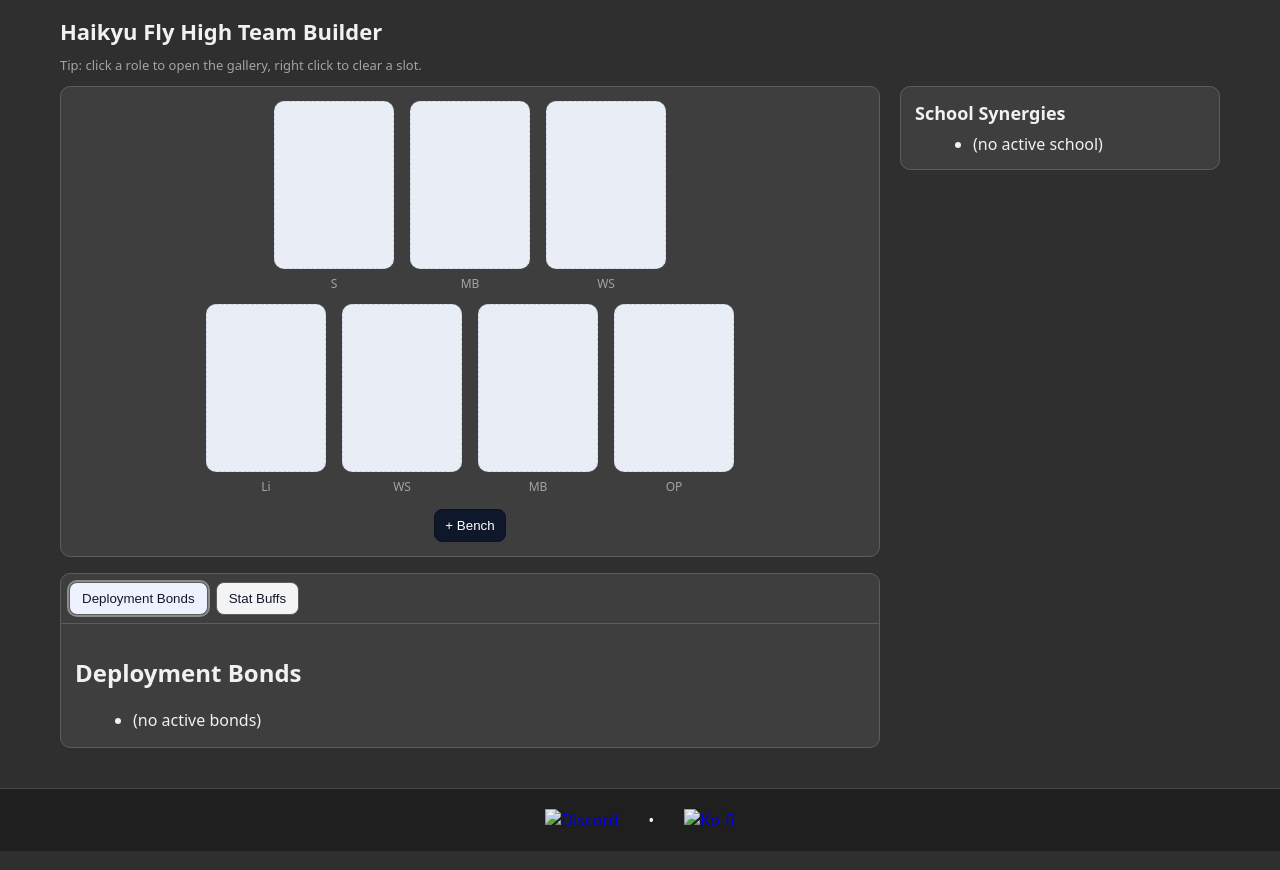
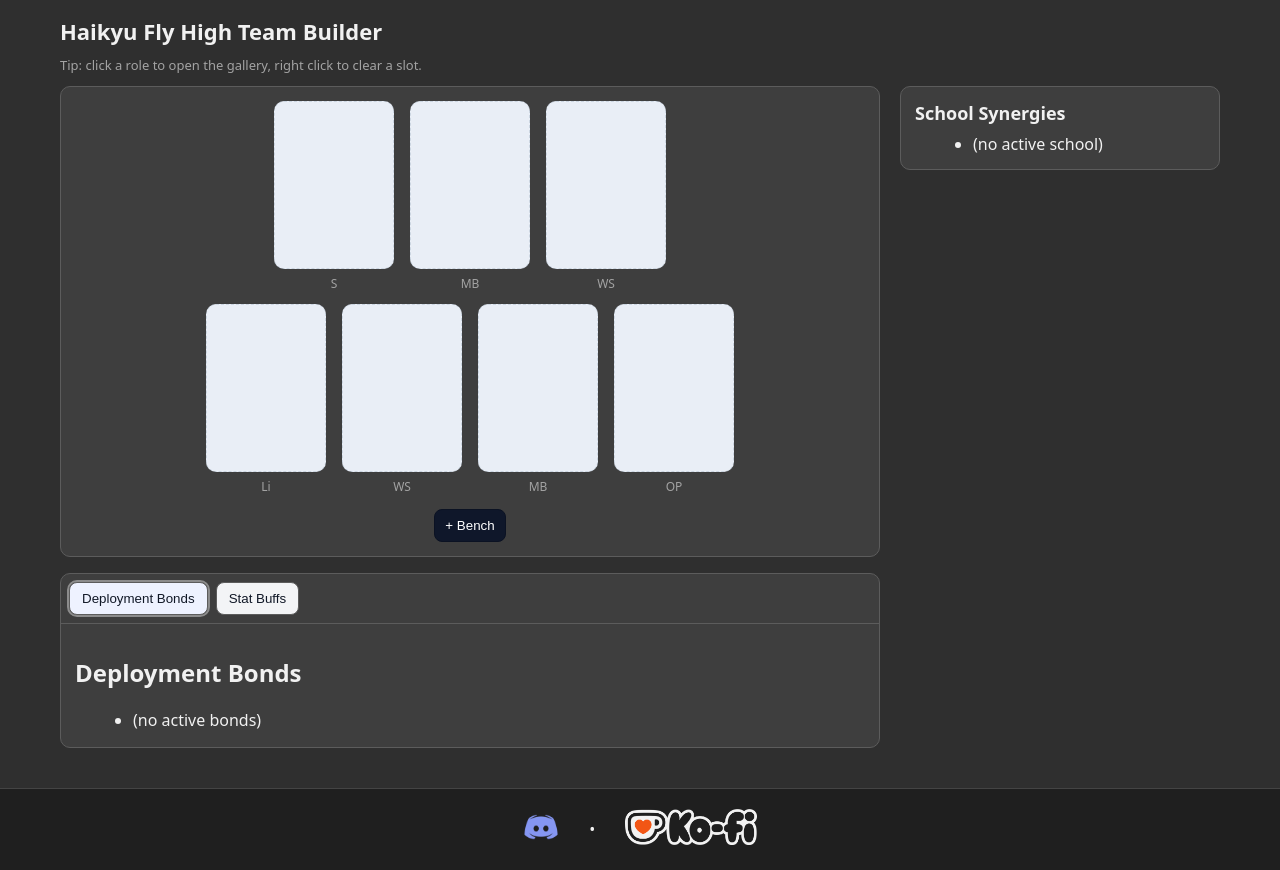
Before and after one commit to TheHaccon/Haikyu-Team-Builder, a plain HTML site: page index.html in a window 1280 px wide. Drawn offline with Linux system fonts and the light colour scheme; the site is published under a folder, as on GitHub Pages, so addresses that start at the root find nothing.

Commit message:
images
images

```diff
--- a/index.html
+++ b/index.html
@@ -83,11 +83,11 @@
 <footer class="app-footer">
   <div class="footer-content">
     <a href="https://discordapp.com/users/192790568479358977" target="_blank" title="Add me on Discord">
-      <img src="/Discord.png" alt="Discord" class="footer-icon" />
+      <img src="icon/Discord.png" alt="Discord" class="footer-icon" />
     </a>
     •
     <a href="https://ko-fi.com/K3K51JN9Z2" target="_blank" title="Support me on Ko-fi">
-      <img src="/kofi_logo.png" alt="Ko-fi" class="footer-icon" />
+      <img src="icon/kofi_logo.png" alt="Ko-fi" class="footer-icon" />
     </a>
   </div>
 </footer>
```
Also changed, not shown: icon/Discord.png (renamed from Discord.png), icon/kofi_logo.png (renamed from kofi_logo.png).
